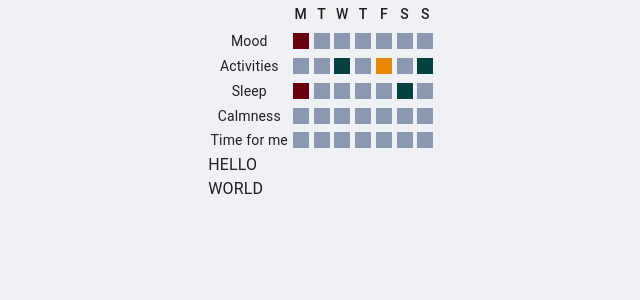
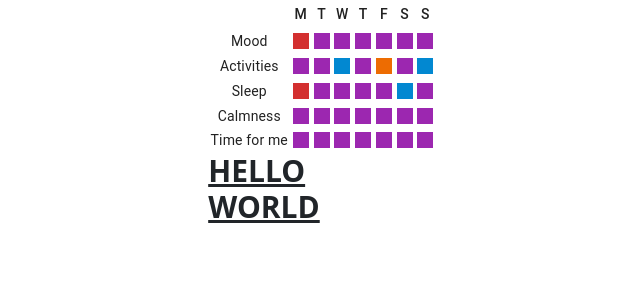
Before and after one commit to kaiuliia/well_being_frontend, a React (Create React App) app: page /user/dashboard in a window 1280 px wide. Shown: the top 300 px of the page, without its empty margins (318-958 px from the left). Built offline with nearby package versions, Linux system fonts and the light colour scheme; the HTML template or start-up script is replaced by a standard one.

Commit message:
added tailwind

```diff
--- /dev/null
+++ b/postcss.config.js
@@ -0,0 +1,6 @@
+module.exports = {
+  plugins: {
+    tailwindcss: {},
+    autoprefixer: {},
+  },
+}
--- a/src/App.tsx
+++ b/src/App.tsx
@@ -85,8 +85,8 @@
 function App() {
   return (
     // <AuthProvider>
-    <ThemeProvider theme={customTheme}>
-      <CssBaseline />
+    // <ThemeProvider theme={customTheme}>
+    //   <CssBaseline />
     <Grid
       container
       direction="column"
@@ -108,11 +108,13 @@
             // </RequireAuth>
           }
         />
+
         <Route path="/login/user/advises" element={<Advices />} />
         <Route path="/login/user/survey" element={<Survey />} />
       </Routes>
     </Grid>
-    </ThemeProvider>
+    // </ThemeProvider>
+
     // </AuthProvider>
   );
 }
--- a/src/Pages/dashboard.tsx
+++ b/src/Pages/dashboard.tsx
@@ -33,13 +33,13 @@
     window.location.href = "/login/user/survey";
   };
   return (
-    <Box className="display-none">
+    <div className="display-none">
       <DashboardTable />
-      <div className="display-none">
+      <div className="text-3xl font-bold underline">
         HELLO
         <div>WORLD</div>
       </div>
-    </Box>
+    </div>
   );
 }
 
--- a/src/index.css
+++ b/src/index.css
@@ -1,13 +1,17 @@
-body {
-  margin: 0;
-  font-family: -apple-system, BlinkMacSystemFont, 'Segoe UI', 'Roboto', 'Oxygen',
-    'Ubuntu', 'Cantarell', 'Fira Sans', 'Droid Sans', 'Helvetica Neue',
-    sans-serif;
-  -webkit-font-smoothing: antialiased;
-  -moz-osx-font-smoothing: grayscale;
-}
+/*body {*/
+/*  margin: 0;*/
+/*  font-family: -apple-system, BlinkMacSystemFont, 'Segoe UI', 'Roboto', 'Oxygen',*/
+/*    'Ubuntu', 'Cantarell', 'Fira Sans', 'Droid Sans', 'Helvetica Neue',*/
+/*    sans-serif;*/
+/*  -webkit-font-smoothing: antialiased;*/
+/*  -moz-osx-font-smoothing: grayscale;*/
+/*}*/
 
-code {
-  font-family: source-code-pro, Menlo, Monaco, Consolas, 'Courier New',
-    monospace;
-}
+/*code {*/
+/*  font-family: source-code-pro, Menlo, Monaco, Consolas, 'Courier New',*/
+/*    monospace;*/
+/*}*/
+
+@tailwind base;
+@tailwind components;
+@tailwind utilities;
--- /dev/null
+++ b/tailwind.config.js
@@ -0,0 +1,15 @@
+/** @type {import('tailwindcss').Config} */
+module.exports = {
+  content: [
+    "./app/**/*.{js,ts,jsx,tsx,mdx}",
+    "./pages/**/*.{js,ts,jsx,tsx,mdx}",
+    "./components/**/*.{js,ts,jsx,tsx,mdx}",
+
+    // Or if using `src` directory:
+    "./src/**/*.{js,ts,jsx,tsx,mdx}",
+  ],
+  theme: {
+    extend: {},
+  },
+  plugins: [],
+};
```
Lines whose indentation alone changed are shown as unchanged.
